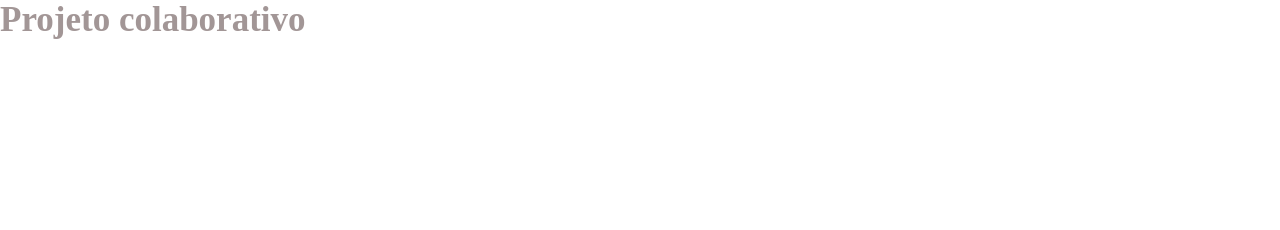
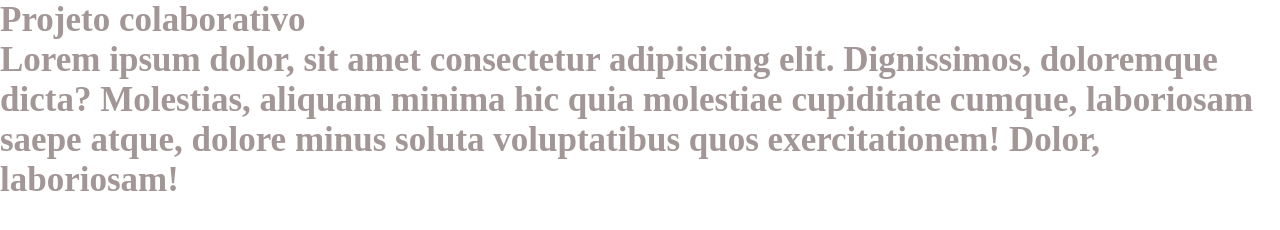
Before and after one commit to JhonyDomingos/pratica-git-flow-e-versionamento, a plain HTML site: page index.html in a window 1280 px wide. Drawn offline with Linux system fonts and the light colour scheme.

Commit message:
atualização

```diff
--- a/index.html
+++ b/index.html
@@ -9,6 +9,7 @@
 <body>
     <header>
         <h1>Projeto colaborativo</h1>
+        <h1>Lorem ipsum dolor, sit amet consectetur adipisicing elit. Dignissimos, doloremque dicta? Molestias, aliquam minima hic quia molestiae cupiditate cumque, laboriosam saepe atque, dolore minus soluta voluptatibus quos exercitationem! Dolor, laboriosam!</h1>
     </header>
 </body>
 </html>
```
